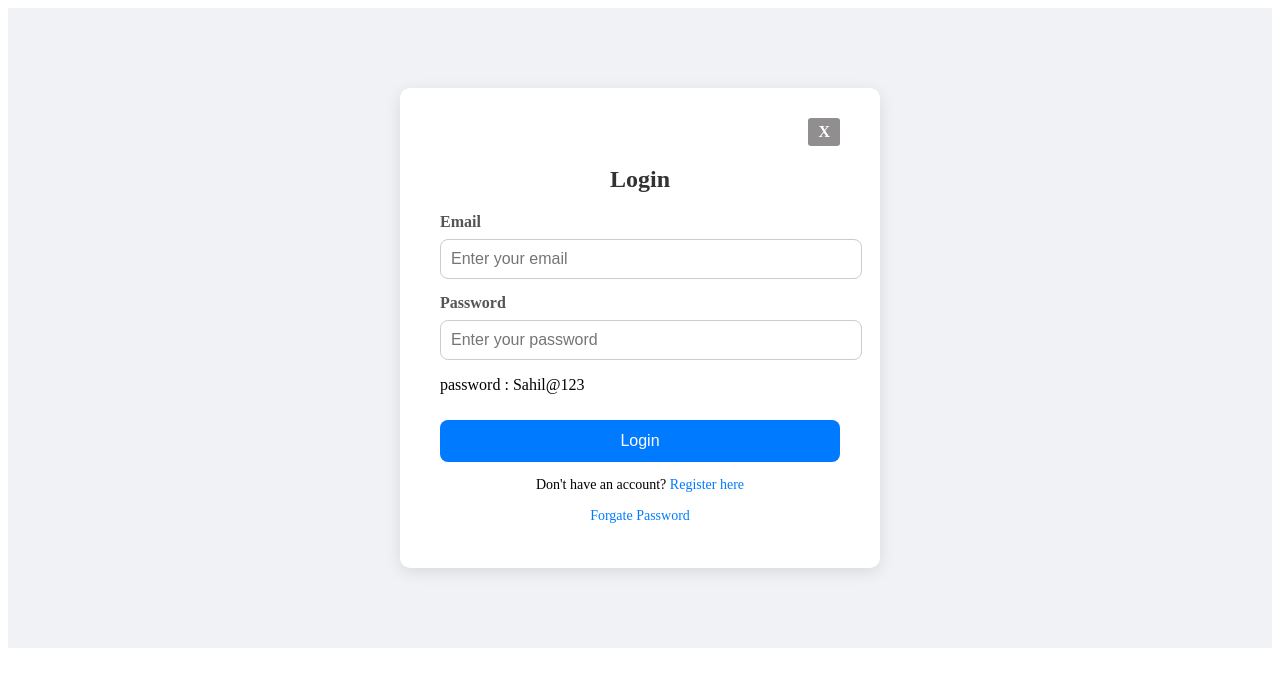
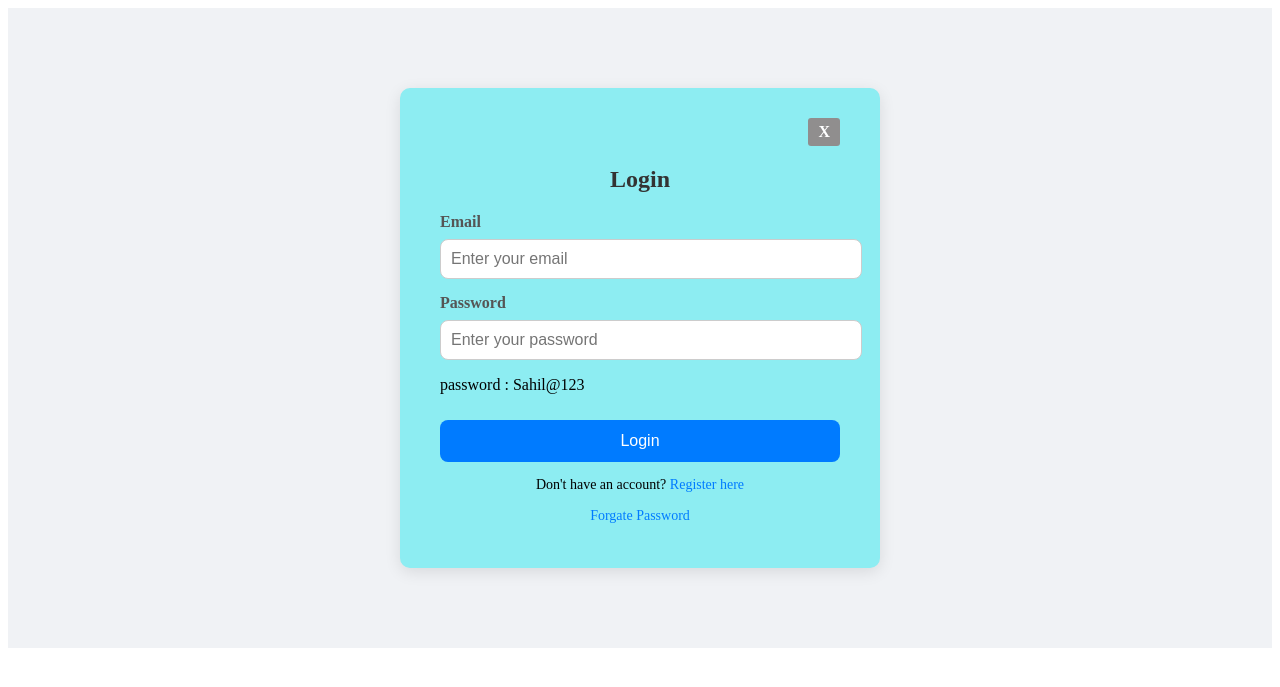
Before and after one commit to SahilAsodariya/Blog, a Flask app: page /auth/login/ in a window 1280 px wide. Shown: the top 687 px of the page. Run offline with Flask 3, Linux system fonts and the light colour scheme; parts of the project's set-up code (start-up, migrations or seed data) failed here and were passed over; some libraries are stand-ins or nearby versions.

Commit message:
Update login form background color for improved aesthetics

```diff
--- a/app/static/css/login.css
+++ b/app/static/css/login.css
@@ -7,7 +7,7 @@
 }
 
 .login-form {
-  background: white;
+  background: rgb(141, 237, 242);
   padding: 30px 40px;
   border-radius: 10px;
   box-shadow: 0 4px 16px rgba(0, 0, 0, 0.1);
```
